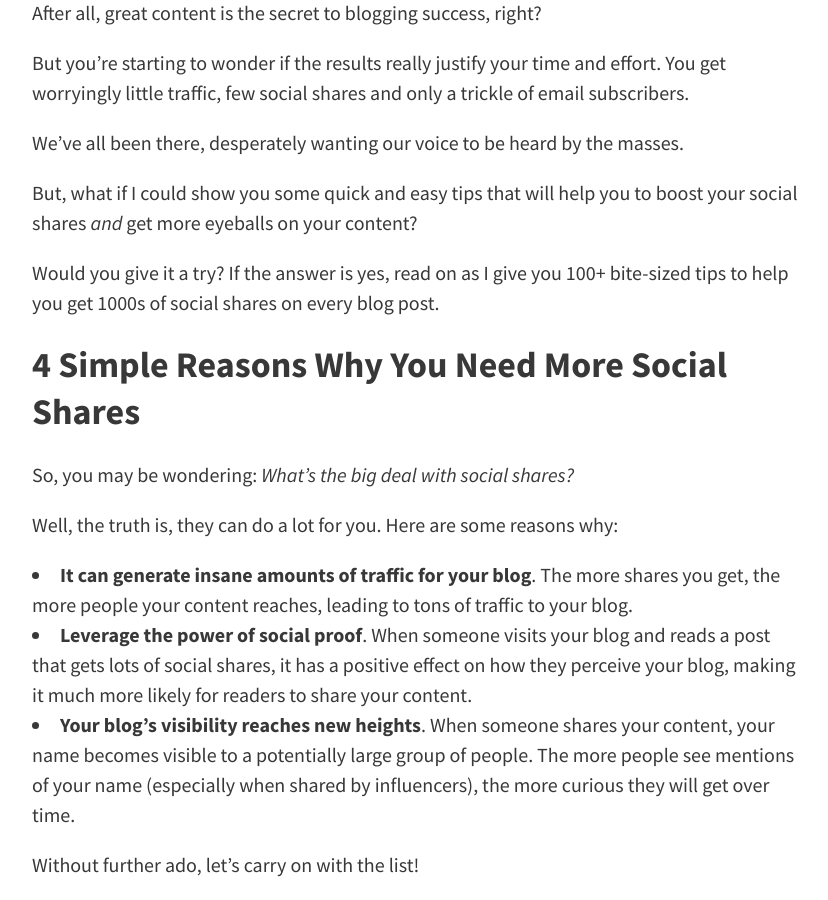
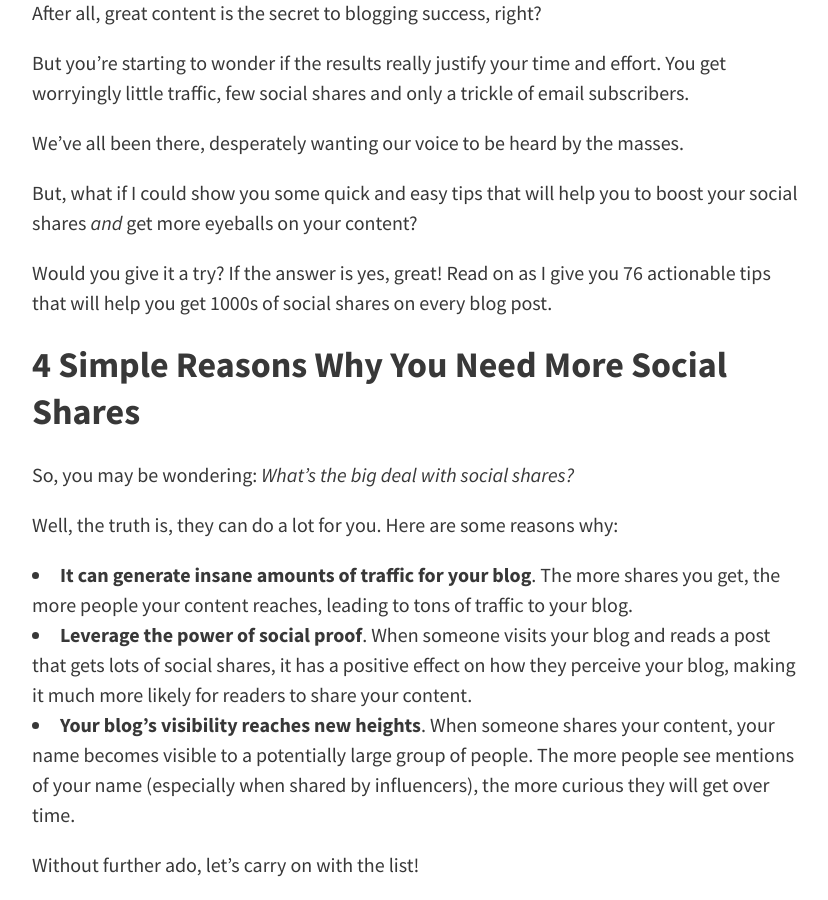
Before and after one commit to typeblogger/typeblogger.github.io, a Jekyll site: the page built from _posts/2016-6-21-social-shares.md, in a window 1280 px wide and 900 px high, scrolled down 647 px. Shown: the whole window, without its empty margins (224-1052 px from the left). Built offline with Jekyll 4.4.1, drawn with Linux system fonts in a browser that asks for light colours; nearby versions of some CDN libraries; emoji names are drawn with the system emoji font; comment, search, counter and statistics services are not loaded.

Commit message:
Update 2016-6-21-social-shares.md

```diff
--- a/_posts/2016-6-21-social-shares.md
+++ b/_posts/2016-6-21-social-shares.md
@@ -21,7 +21,7 @@ But, what if I could show you some quick and easy tips that will help you to boo
 
 Would you give it a try?
 <!--excerpt-->
-If the answer is yes, read on as I give you 100+ bite-sized tips to help you get 1000s of social shares on every blog post.
+If the answer is yes, great! Read on as I give you 76 actionable tips that will help you get 1000s of social shares on every blog post.
 
 ## 4 Simple Reasons Why You Need More Social Shares
 
```
